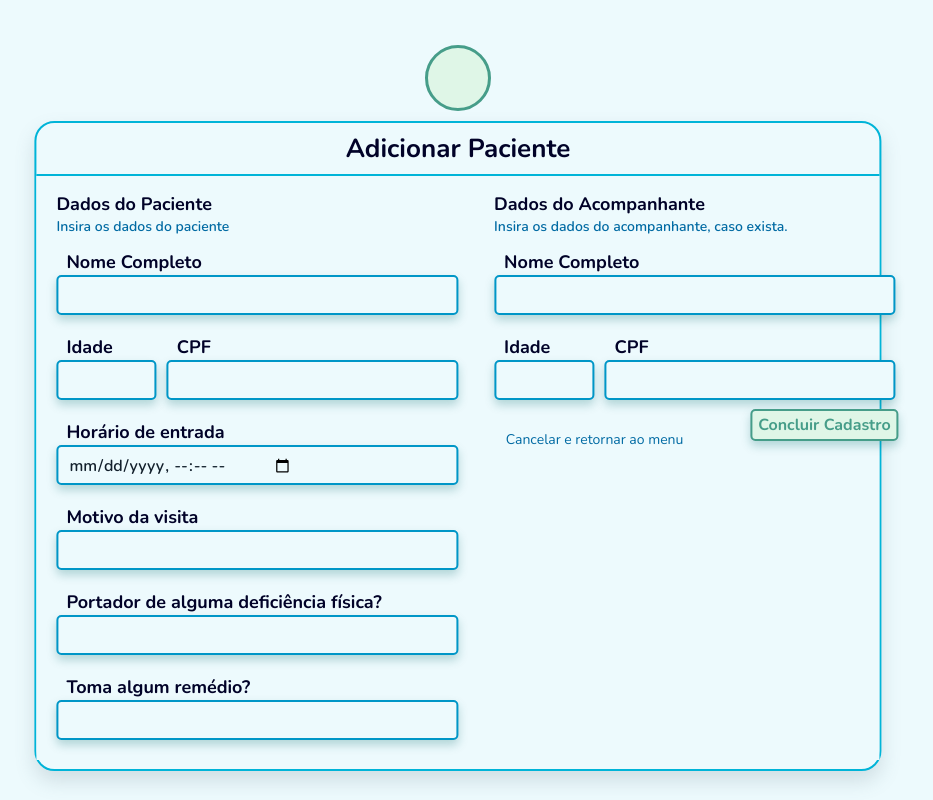
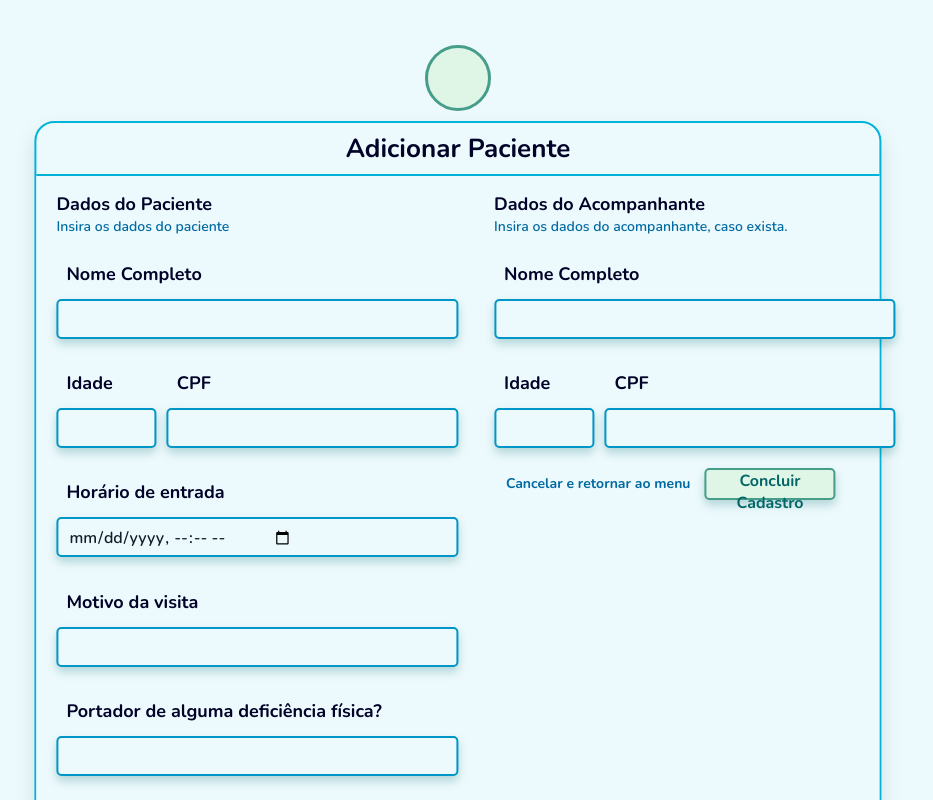
Before and after one commit to lincoln1809/carein-frontend, a React (Create React App) app: page /adicionarPaciente in a window 1280 px wide. Shown: the top 800 px of the page, without its empty margins (182-1115 px from the left). Built offline with nearby package versions, Linux system fonts and the light colour scheme.

Commit message:
arruma a tela de cadastro de paciente

```diff
--- a/src/components/Button/Button.css
+++ b/src/components/Button/Button.css
@@ -1,41 +1,44 @@
 .Button {
-  margin-top: 6%;
-  margin-left: 2%;
+  background-color: #dff6e7;
+  border: 2px solid #469d89;
   height: 32px;
-  display: flex;
-  flex-direction: row;
-  align-items: center;
-  background: #dff6e7;
-  border: 2px solid #469d89;
-  box-sizing: border-box;
+  text-align: center;
+  text-decoration: none;
+  display: inline-block;
+  font-size: 16px;
+  margin: 4px 2px;
+  cursor: pointer;
+  padding: 0px 10px;
   box-shadow: 0px 5px 10px rgba(3, 102, 102, 0.25);
   border-radius: 5px;
-  margin-right: 4%;
-}
-.Button:hover {
-  margin-top: 6%;
-  margin-left: 2%;
-  height: 32px;
-  display: flex;
-  flex-direction: row;
-  align-items: center;
-  background: #dff6e7;
-  border: 2px solid #469d89;
-  box-sizing: border-box;
-  box-shadow: 0px 0px 5px 2px rgba(3, 102, 102, 0.35),
-    0px 10px 20px rgba(3, 102, 102, 0.25);
-  border-radius: 5px;
-}
-
-.Button[type="submit"] {
+  color: #036666;
   font-family: Nunito;
   font-style: normal;
   font-weight: bold;
   font-size: 16px;
   line-height: 22px;
-  display: flex;
-  align-items: center;
-  color: #469d89;
-  flex: none;
-  padding-top: 0.5%;
+  margin-top: 5%;
+  margin-right: 15%;
 }
+.Button:hover {
+  background-color: #dff6e7;
+  border: 2px solid #469d89;
+  text-align: center;
+  text-decoration: none;
+  display: inline-block;
+  font-size: 16px;
+  margin: 4px 2px;
+  cursor: pointer;
+  padding: 0px 10px;
+  box-shadow: 0px 0px 5px 2px rgba(3, 102, 102, 0.35),
+    0px 10px 20px rgba(3, 102, 102, 0.25);
+  border-radius: 5px;
+  color: #036666;
+  font-family: Nunito;
+  font-style: normal;
+  font-weight: bold;
+  font-size: 16px;
+  line-height: 22px;
+  margin-top: 5%;
+  margin-right: 15%;
+}
--- a/src/components/Button/Button.jsx
+++ b/src/components/Button/Button.jsx
@@ -5,7 +5,9 @@ import { Link } from "react-router-dom";
 export default function Button(props) {
   return (
     <Link to={props.link}>
-      <input className="Button" type="submit" value={props.buttonName} />
+      <button className="Button" type="submit">
+        {props.buttonName}
+      </button>
     </Link>
   );
 }
--- a/src/components/Input/Input.jsx
+++ b/src/components/Input/Input.jsx
@@ -1,23 +1,26 @@
 import "./Input.css";
-import React, { useState } from "react";
+import React, { useEffect, useState } from "react";
 
 export default function Input(props) {
   const inputWidth = {
     width: props.width || "100%",
   };
   const [valor, setValor] = useState("");
-  function quandoMudar(e) {
-    setValor(e.target.value);
-  }
+  useEffect(
+    function () {
+      props.getValue(valor);
+    },
+    [valor]
+  );
   return (
     <div className="inputArea" style={inputWidth}>
-      <h className="inputHeader">{props.label}</h>
+      <h1 className="inputHeader">{props.label}</h1>
       <input
         placeholder={props.placeholder}
         className="inputBox"
         type={props.type}
         value={valor}
-        onChange={quandoMudar}
+        onChange={(e) => setValor(e.target.value)}
       />
       <div className="inputHelpText">{props.helpText}</div>
     </div>
--- a/src/components/Routes.jsx
+++ b/src/components/Routes.jsx
@@ -4,6 +4,7 @@ import { Switch, Route } from "react-router-dom";
 import Menu from "../views/Menu";
 import Login from "../views/Login";
 import AdicionarPaciente from "../views/AdicionarPaciente";
+import Teste from "../views/Teste";
 
 const Content = (props) => (
   <main className="Content">
@@ -14,6 +15,9 @@ const Content = (props) => (
       <Route path="/adicionarPaciente">
         <AdicionarPaciente />
       </Route>
+      <Route path="/teste">
+        <Teste />
+      </Route>
       <Route path="/">
         <Login />
       </Route>
--- a/src/components/TextButton/TextButton.css
+++ b/src/components/TextButton/TextButton.css
@@ -19,7 +19,7 @@
 .TextButton[type="button"] {
   font-family: Nunito;
   font-style: normal;
-  font-weight: regular;
+  font-weight: bold;
   font-size: 14px;
   line-height: 22px;
   display: flex;
@@ -30,6 +30,6 @@
   padding-left: 2%;
 }
 .link {
-  margin-top: 6%;
+  margin-top: 5%;
   margin-left: 2%;
 }
--- a/src/views/AdicionarPaciente.jsx
+++ b/src/views/AdicionarPaciente.jsx
@@ -1,5 +1,6 @@
 import React, { useState } from "react";
 import "./style.css";
+import "../components/Button/Button.css";
 import Card from "../components/Card/Card";
 import HeadIcon from "../components/HeadIcon/HeadIcon";
 import Row from "../components/Row/Row";
@@ -16,17 +17,48 @@ import TextButton from "../components/TextButton/TextButton";
 export default function NovoPaciente() {
   const [pacientName, setPacientName] = useState("-");
   const [age, setAge] = useState("-");
-  const [CPF, setCPF] = useState("-");
+  const [cpf, setCpf] = useState("-");
   const [entryTime, setEntryTime] = useState("-");
   const [visitReason, setVisitReason] = useState("-");
   const [physicalDisability, setPhysicalDisability] = useState("-");
   const [medicine, setMedicine] = useState("-");
   const [companionName, setCompanionName] = useState("-");
   const [companionAge, setCompanionAge] = useState("-");
-  const [companionCPF, setCompanionCPF] = useState("-");
+  const [companionCpf, setCompanionCpf] = useState("-");
+
+  function getValuePacientName(value) {
+    setPacientName(value);
+  }
+  function getValueAge(value) {
+    setAge(value);
+  }
+  function getValueCpf(value) {
+    setCpf(value);
+  }
+  function getValueEntryTime(value) {
+    setEntryTime(value);
+  }
+  function getValueVisitReason(value) {
+    setVisitReason(value);
+  }
+  function getValuePhysicalDisability(value) {
+    setPhysicalDisability(value);
+  }
+  function getValueMedicine(value) {
+    setMedicine(value);
+  }
+  function getValueCompanionName(value) {
+    setCompanionName(value);
+  }
+  function getValueCompanionAge(value) {
+    setCompanionAge(value);
+  }
+  function getValueCompanionCpf(value) {
+    setCompanionCpf(value);
+  }
 
   return (
-    <div class="alfa">
+    <div className="alfa">
       <HeadIcon />
       <Card titulo="Adicionar Paciente">
         <Row>
@@ -36,47 +68,37 @@ export default function NovoPaciente() {
             <Input
               label="Nome Completo"
               type="text"
-              value={pacientName}
-              onChange={(e) => setPacientName()}
+              getValue={getValuePacientName}
             />
+            <div>{pacientName}</div>
             <Row>
               <Input
                 label="Idade"
                 width="25%"
                 type="text"
-                value={age}
-                onChange={(e) => setAge()}
+                getValue={getValueAge}
               />
-              <Input
-                label="CPF"
-                type="text"
-                value={CPF}
-                onChange={(e) => setCPF()}
-              />
+              <Input label="CPF" type="text" getValue={getValueCpf} />
             </Row>
             <Input
               label="Horário de entrada"
               type="datetime-local"
-              value={entryTime}
-              onChange={(e) => setEntryTime()}
+              getValue={getValueEntryTime}
             />
             <Input
               label="Motivo da visita"
               type="text"
-              value={visitReason}
-              onChange={(e) => setVisitReason()}
+              getValue={getValueVisitReason}
             />
             <Input
               label="Portador de alguma deficiência física?"
               type="text"
-              value={physicalDisability}
-              onChange={(e) => setPhysicalDisability()}
+              getValue={getValuePhysicalDisability}
             />
             <Input
               label="Toma algum remédio?"
               type="text"
-              value={medicine}
-              onChange={(e) => setMedicine()}
+              getValue={getValueMedicine}
             />
           </Column>
           <Line></Line>
@@ -88,30 +110,23 @@ export default function NovoPaciente() {
             <Input
               label="Nome Completo"
               type="text"
-              value={companionName}
-              onChange={(e) => setCompanionName()}
+              getValue={getValueCompanionName}
             />
             <Row>
               <Input
                 label="Idade"
                 width="25%"
                 type="text"
-                value={companionAge}
-                onChange={(e) => setCompanionAge()}
+                getValue={getValueCompanionAge}
               />
-              <Input
-                label="CPF"
-                type="text"
-                value={companionCPF}
-                onChange={(e) => setCompanionCPF()}
-              />
+              <Input label="CPF" type="text" getValue={getValueCompanionCpf} />
             </Row>
             <Row>
               <TextButton
                 link="/menu"
                 textButtonName="Cancelar e retornar ao menu"
               />
-              <Button buttonName="Concluir Cadastro" link="/menu" />
+              <button className="Button">Concluir Cadastro</button>
             </Row>
           </Column>
         </Row>
--- a/src/views/Login.jsx
+++ b/src/views/Login.jsx
@@ -1,4 +1,4 @@
-import React from "react";
+import React, { useState } from "react";
 import "./style.css";
 import Card from "../components/Card/Card";
 import HeadIcon from "../components/HeadIcon/HeadIcon";
@@ -13,6 +13,14 @@ import Button from "../components/Button/Button";
 // } from 'react-router-dom';
 
 export default function Login() {
+  const [user, setUser] = useState("-");
+  function getInfoUser(user) {
+    setUser(user);
+  }
+  const [password, setPassword] = useState("-");
+  function getInfoPassword(password) {
+    setPassword(password);
+  }
   return (
     <div>
       <HeadIcon />
@@ -48,12 +56,14 @@ export default function Login() {
               // placeholder="Insira seu nome de usuário"
               helpText=""
               type="text"
+              getValue={getInfoUser}
             />
             <Input
               label="Senha"
               // placeholder="Insira sua senha"
               helpText=""
               type="password"
+              getValue={getInfoPassword}
             />
             <Button buttonName="Entrar" link="/adicionarPaciente" />
           </Column>
--- /dev/null
+++ b/src/views/Teste.jsx
@@ -0,0 +1,24 @@
+import React, { useState } from "react";
+import "./style.css";
+import Input from "../components/Input/Input";
+import Button from "../components/Button/Button";
+
+// import {
+//   Link
+// } from 'react-router-dom';
+
+export default function Teste() {
+  const [name, setName] = useState("-");
+
+  function getInfo(nome) {
+    setName(nome);
+  }
+
+  return (
+    <div className="alfa">
+      <Input label="Nome Completo" type="text" quandoMudar={getInfo} />
+      <div>{name}</div>
+      <Button />
+    </div>
+  );
+}
```
